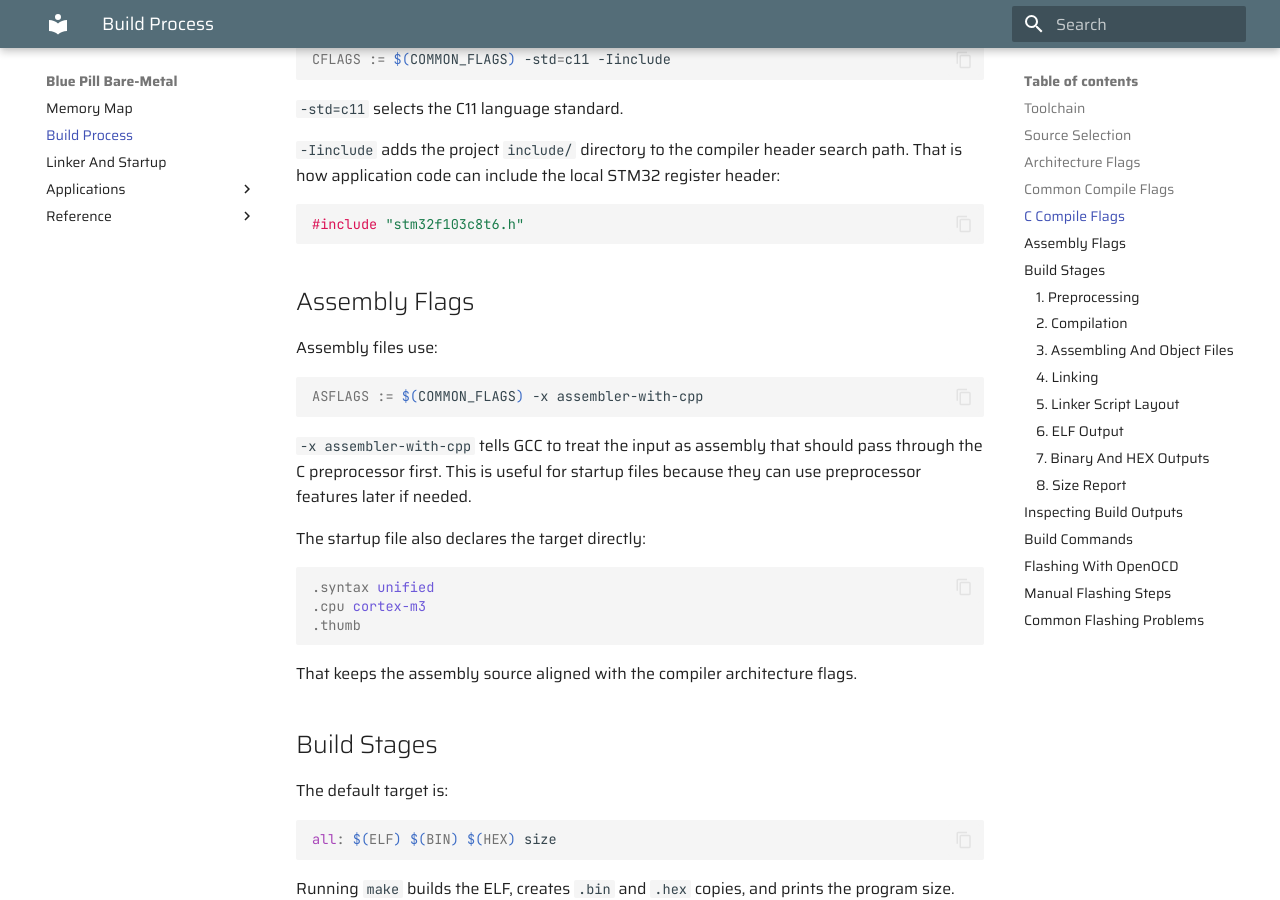
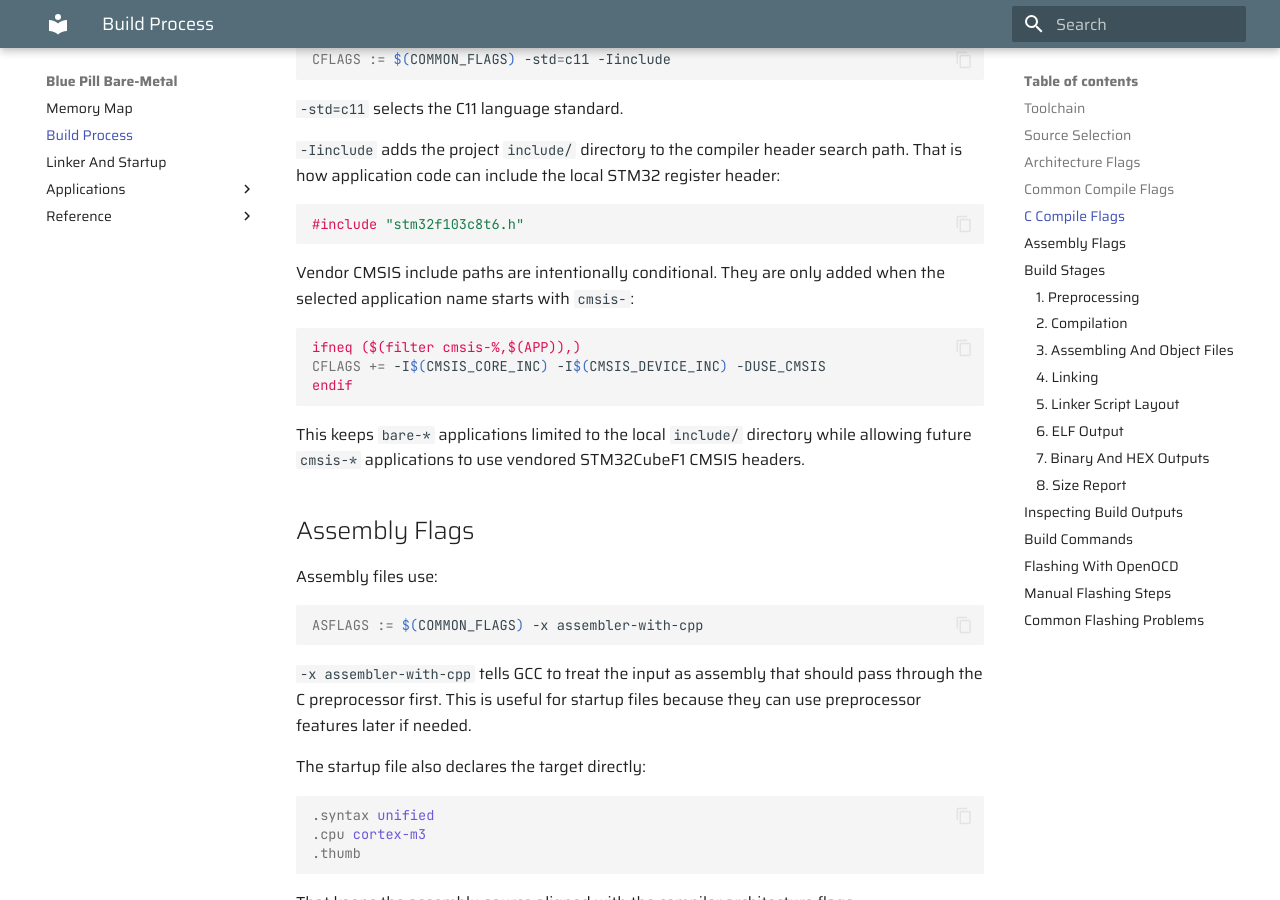
Before and after one commit to ppalazon/bluepill-bm, an MkDocs documentation site: the page built from docs/build-process.md, in a window 1280 px wide and 900 px high, scrolled down 3330 px. Built offline with MkDocs 1.6.1 and Material for MkDocs 9.7.7, drawn with Linux system fonts in a browser that asks for light colours.

````diff
--- a/docs/build-process.md
+++ b/docs/build-process.md
@@ -172,6 +172,18 @@ path. That is how application code can include the local STM32 register header:
 ```c
 #include "stm32f103c8t6.h"
 ```
+
+Vendor CMSIS include paths are intentionally conditional. They are only added
+when the selected application name starts with `cmsis-`:
+
+```make
+ifneq ($(filter cmsis-%,$(APP)),)
+CFLAGS += -I$(CMSIS_CORE_INC) -I$(CMSIS_DEVICE_INC) -DUSE_CMSIS
+endif
+```
+
+This keeps `bare-*` applications limited to the local `include/` directory while
+allowing future `cmsis-*` applications to use vendored STM32CubeF1 CMSIS headers.
 
 ## Assembly Flags
 
--- a/mise.toml
+++ b/mise.toml
@@ -3,5 +3,4 @@ python = "3"
 
 [env]
 PROJECT_ROOT = "{{config_root}}"
-CPATH = "{{config_root}}/include"
 _.python.venv = { path = ".venv", create = true }
````
Also changed, not shown: README.md (+7 -3 lines), docs/cmsis.md (+58 -1 lines), 6 other files.
